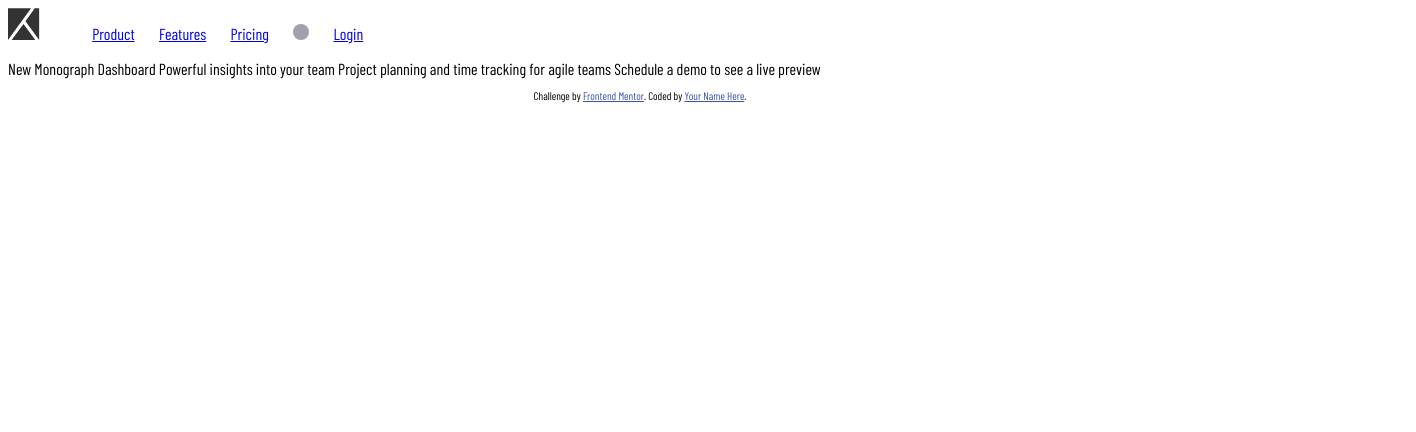
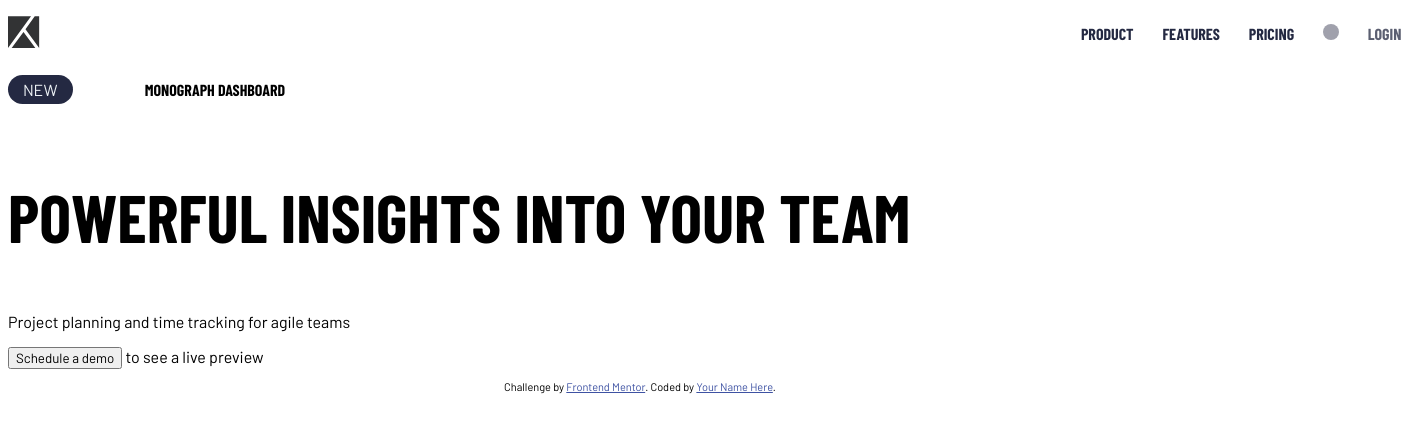
Before and after one commit to isaacpitwa/Tracking-landing, a plain HTML site: page index.html in a window 1280 px wide. Shown: the whole page, 1416 px wide, since content can reach past the window. Drawn offline with nearby package versions, Linux system fonts and the light colour scheme.

Commit message:
landing markup setup

```diff
--- a/css/styles.css
+++ b/css/styles.css
@@ -8,12 +8,13 @@
     --light-grayish-blue:hsl(207, 33%, 95%);
   }
 *{
+    font-family: 'Barlow', sans-serif;
 
-    font-family: 'Barlow Condensed', sans-serif;
 }
 
 .heading{
-    font-family: 'Barlow', sans-serif;
+
+    font-family: 'Barlow Condensed', sans-serif;
 }
 .nav-dot{
     width: 1rem;
@@ -22,16 +23,53 @@
     border-radius: 2rem;
 
 }
-.landing-content, section.landing  nav,.collapse-wrapper{
+.landing-content,  section.landing nav, ul.collapse-wrapper, .label{
     display: flex;
 }
-section.heading nav {
+section.landing nav {
     justify-content: space-between;
     align-items: center;
 }
-.collapse-wrapper{
+ul.collapse-wrapper{
     list-style: none;
 }
-.collapse-wrapper li{
+ul.collapse-wrapper li{
     padding: 0 7%;
+    text-transform: uppercase;
+
 }
+.collapse-wrapper li a{
+    color: var(--very-dark-blue);
+    font-weight: 700;
+    text-decoration: none;
+    font-family: 'Barlow Condensed', sans-serif;
+}
+ul  li:last-child a{
+    color: var(--dark-grayish-blue);
+}
+
+/* landing */
+.label{
+    align-items: center;
+}
+.label .new-tag{
+    color: var(--light-grayish-blue);
+    border-radius: 5rem;
+    background-color: var(--very-dark-blue);
+    width: max-content;
+    height: max-content;
+    padding: 5px 15px;
+    text-align: center;
+}
+.uppercase{
+    text-transform: uppercase;
+}
+.label h4 {
+    margin-left: 8%;
+
+}
+
+h1{
+    font-size: 4.2rem;
+    padding: ;
+}
--- a/index.html
+++ b/index.html
@@ -31,7 +31,15 @@
     </nav>
     <div class="landing-content">
       <div class="text">
-
+        <div class="label">
+          <div class="new-tag uppercase">
+            New
+          </div>
+          <h4 class="heading uppercase">Monograph Dashboard</h4>
+        </div>
+        <h1 class="heading uppercase">Powerful insights into your team</h1>
+        <p>Project planning and time tracking for agile teams</p>
+        <button class="action-btn" name="Schedule a demo">Schedule a demo</button> <span>to see a live preview</span>
       </div>
       <div class="image">
 
@@ -44,14 +52,14 @@
 
 
 
-  New
-  Monograph Dashboard
 
-  Powerful insights into your team
-  Project planning and time tracking for agile teams
 
-  Schedule a demo
-  to see a live preview
+
+
+
+
+
+
 
   <footer>
     <p class="attribution">
```
